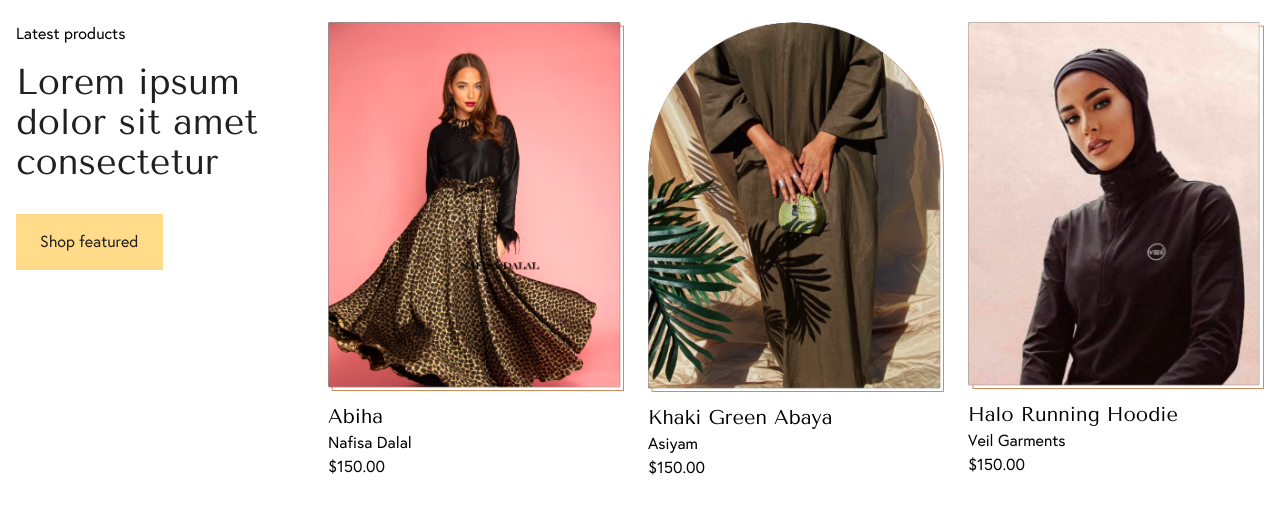
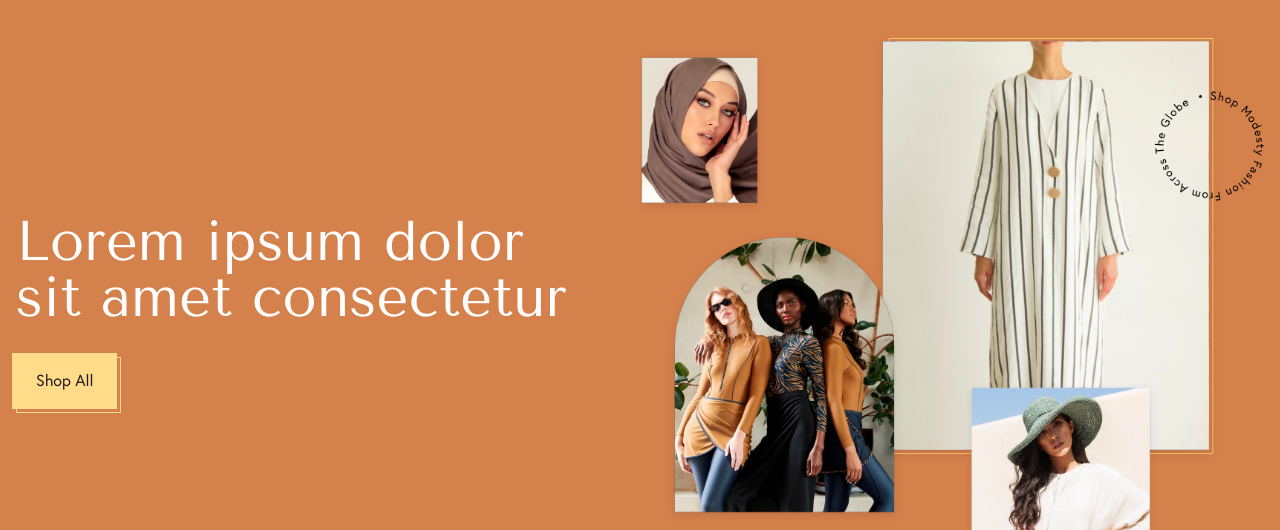
Before and after one commit to Farhadnawab/mesty-tailwind, a website: page index.html in a window 1280 px wide. Shown: the part 155-685 px from the top of the page. Drawn offline with nearby package versions, Linux system fonts and the light colour scheme; files that its build step writes are made by us from their sources.

Commit message:
banner section completed & other fixes

```diff
--- a/assets/css/styles.css
+++ b/assets/css/styles.css
@@ -1,11 +1,6 @@
 @tailwind base;
 @tailwind components;
 @tailwind utilities;
-
-html {
-    @apply overflow-x-hidden;
-    font-size:16px;
-}
 
 /* FONTS */
 @font-face {
@@ -74,3 +69,44 @@ html {
     font-weight: normal;
     font-style: italic;
 }
+
+
+html {
+    @apply overflow-x-hidden;
+    font-size:16px;
+}
+
+.btn-1 {
+    @apply inline-block cursor-pointer px-6 whitespace-nowrap py-4 bg-secondary text-dark hover:bg-dark hover:text-white relative -top-1 -left-1;
+    transition:all ease 0.3s;
+}
+
+
+.btn-1:hover {
+    @apply top-0 left-0;
+}
+
+.btn-1:after {
+    content:'';
+    @apply border border-secondary absolute top-1 left-1 -bottom-1 -right-1;
+    transition:all ease 0.3s;
+}
+
+.btn-1:hover:after {
+    @apply inset-0 border-dark;
+}
+
+
+
+.banner:after {
+    @apply bg-no-repeat absolute bg-left-bottom left-0 right-0 h-24;
+    content:'';
+    bottom:-45px;
+    background-image:url(../assets/images/line-1.svg);
+}
+
+@media (max-width:1000px){
+    .banner:after {
+        @apply bg-right-bottom
+    }
+}
--- a/index.html
+++ b/index.html
@@ -10,7 +10,7 @@
   <link href="https://fonts.googleapis.com/css2?family=Tenor+Sans&display=swap" rel="stylesheet">
 </head>
 
-<body class="font-europa overflow-x-hidden">
+<body class="font-europa bg-light">
     <!-- HEADER -->
     <header>
         <div class="bg-dark px-4 md:px-6 py-2 flex justify-between items-center -mx-4">
@@ -65,7 +65,7 @@
 
             <div class="logo px-2">
                 <a href="#">
-                    <img src="/assets/images/logo@2x.png" alt="" class="h-12 md:h-16 lg:h-auto"/>
+                    <img src="/assets/images/logo.png" srcset="/assets/images/logo.png 1x, /assets/images/logo@2x.png 2x, /assets/images/logo@3x.png 3x" alt="AZ Modesty" class="h-12 md:h-16 lg:h-auto">
                 </a>
             </div>
 
@@ -121,16 +121,32 @@
         </div>
     </header>
 
+    <div class="banner bg-primary pt-12 relative">
+        <div class="container px-4 mx-auto flex flex-wrap items-center">
+            <div class="w-full md:w-1/2 text-white md:pb-0 pb-6 md:pr-8">
+                <h2 class="font-tenor leading-snug text-4xl md:text-5xl lg:text-3-5rem">Lorem ipsum dolor sit amet consectetur</h2>
+
+                <div class="actions mt-8">
+                    <a class="btn-1">Shop All</a>
+                </div>
+            </div>
+
+            <div class="w-full md:w-1/2">
+                <img src="/assets/images/banner.png" srcset="/assets/images/banner.png 1x, /assets/images/banner@2x.png 2x, /assets/images/banner@3x.png 3x" alt=""  class="-mr-8 -mb-1" />
+            </div>
+        </div>
+    </div>
+
     <!-- BODY -->
     <div class="main-body">
-        <section class="py-8">
+        <section class="py-20">
             <div class="container px-4 mx-auto flex justify-between items-start">
                 <div class="w-1/4">
                     <h2 class="mb-4">Latest products</h2>
 
                     <h3 class="font-tenor text-4xl text-dark">Lorem ipsum dolor sit amet consectetur </h3>
 
-                    <a href="#" class="inline-block px-6 py-4 bg-secondary text-dark mt-8">Shop featured</a>
+                    <a href="#" class="btn-1 mt-8">Shop featured</a>
                 </div>
                 <div class="w-3/4">
                     <div class="flex -mx-3">
--- a/tailwind.config.js
+++ b/tailwind.config.js
@@ -6,7 +6,8 @@ module.exports = {
       colors: {
         primary: '#d5814c',
         secondary: '#ffdb8a',
-        dark: '#231f20'
+        dark: '#231f20',
+        light: '#FFF8EA'
       },
       fontFamily: {
         'europa': 'europa-regular',
```
Also changed, not shown: assets/images/banner.png (added), assets/images/line-1.png (added), assets/images/line-1.svg (added), assets/images/logo.png (added), assets/images/logo@2x.png, assets/images/logo@3x.png (added), 2 other files.
